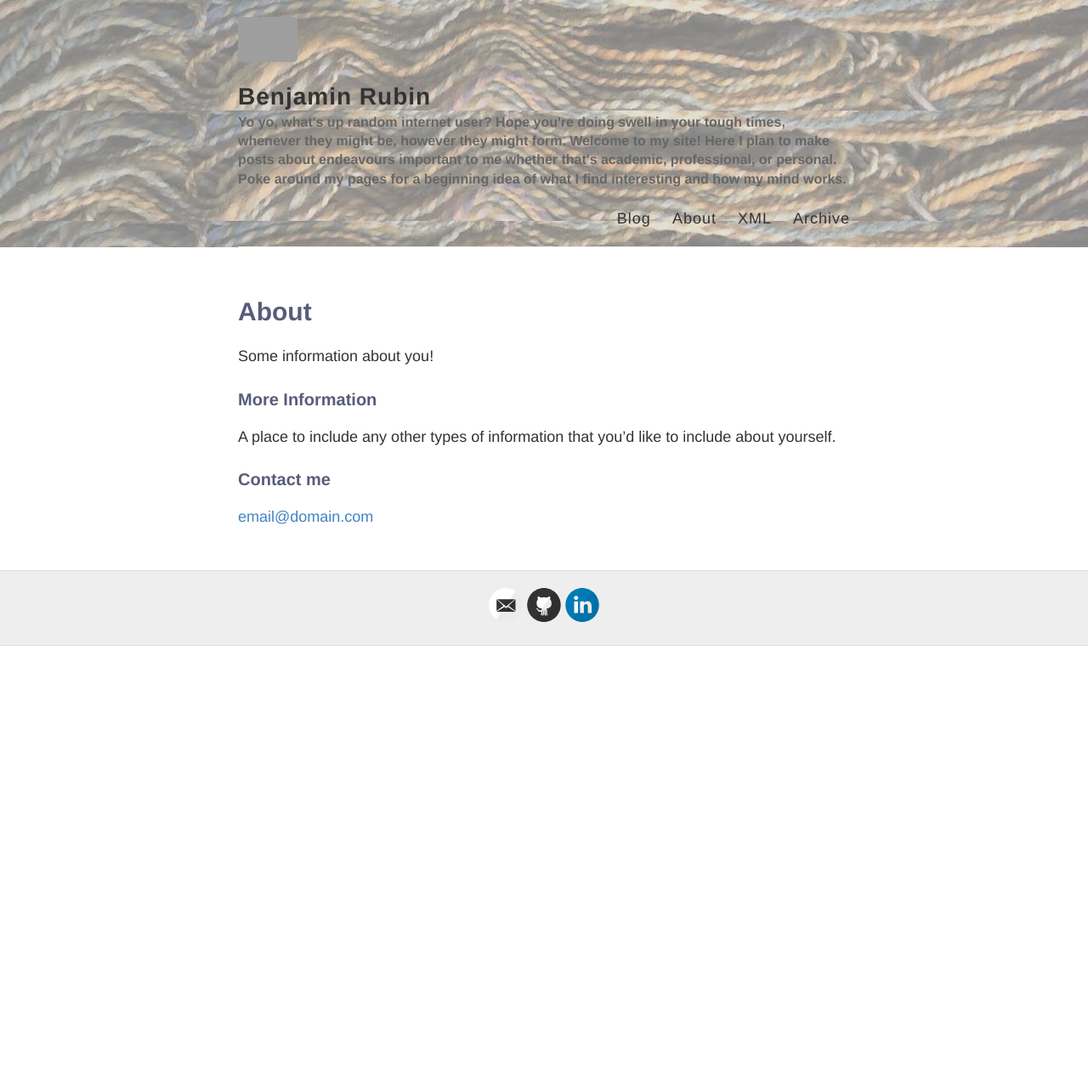
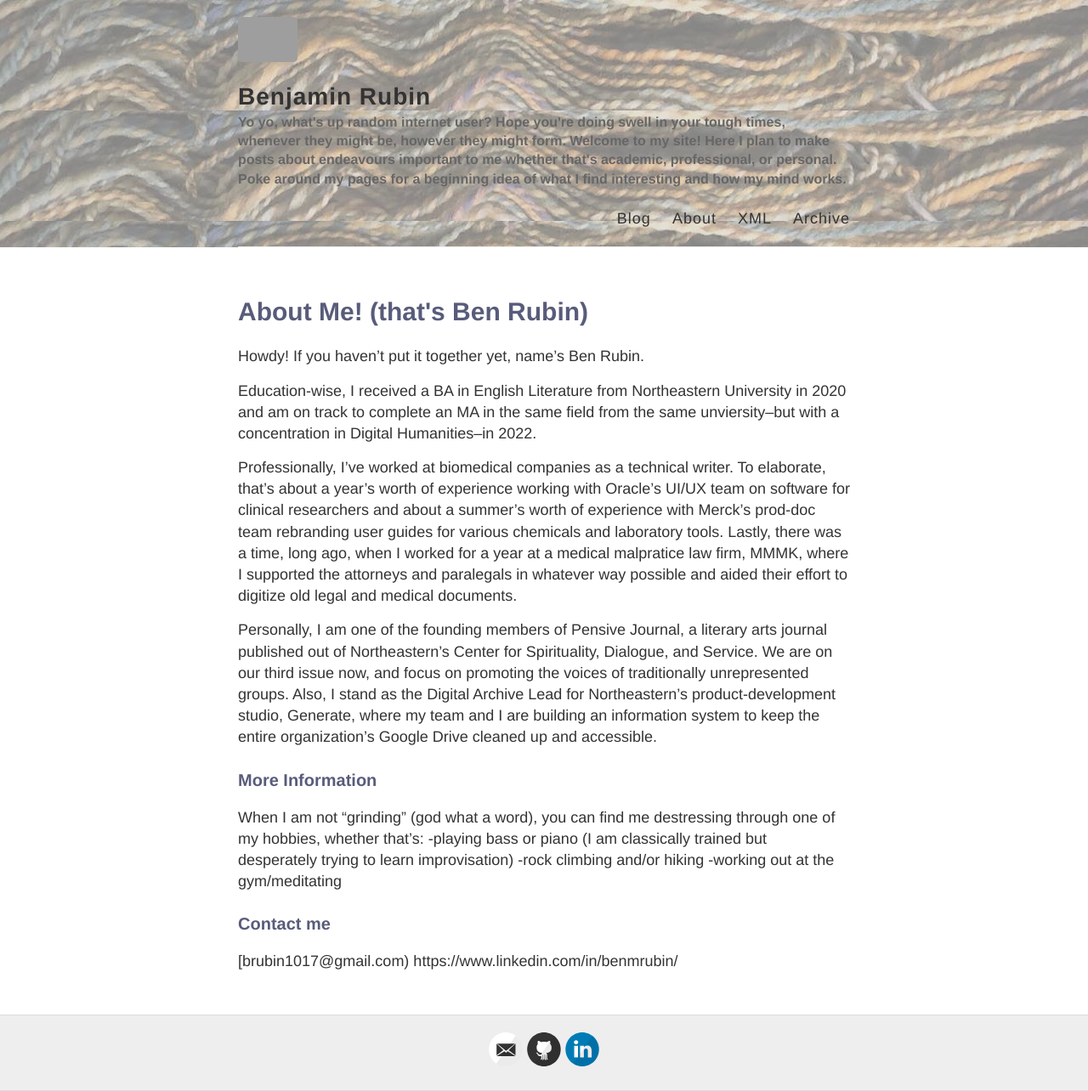
Before and after one commit to ben-rub1n/ben-rub1n.github.io, a Jekyll site: the page built from about.md, in a window 1280 px wide. Shown: the whole page at 85% size. Built offline with Jekyll 4.4.1, drawn with Linux system fonts in a browser that asks for light colours; before the commit the page ends 900 px from its top, so only the background shows below that; grey boxes are pictures that could not be loaded.

Commit message:
Update about.md

```diff
--- a/about.md
+++ b/about.md
@@ -1,15 +1,26 @@
 ---
 layout: page
-title: About
+title: About Me! (that's Ben Rubin)
 permalink: /about/
 ---
 
-Some information about you!
+Howdy!
+If you haven't put it together yet, name's Ben Rubin.
+
+Education-wise, I received a BA in English Literature from Northeastern University in 2020 and am on track to complete an MA in the same field from the same unviersity--but with a concentration in Digital Humanities--in 2022.
+
+Professionally, I've worked at biomedical companies as a technical writer. To elaborate, that's about a year's worth of experience working with Oracle's UI/UX team on software for clinical researchers and about a summer's worth of experience with Merck's prod-doc team rebranding user guides for various chemicals and laboratory tools. Lastly, there was a time, long ago, when I worked for a year at a medical malpratice law firm, MMMK, where I supported the attorneys and paralegals in whatever way possible and aided their effort to digitize old legal and medical documents.
+
+Personally, I am one of the founding members of Pensive Journal, a literary arts journal published out of Northeastern's Center for Spirituality, Dialogue, and Service. We are on our third issue now, and focus on promoting the voices of traditionally unrepresented groups. Also, I stand as the Digital Archive Lead for Northeastern's product-development studio, Generate, where my team and I are building an information system to keep the entire organization's Google Drive cleaned up and accessible.
 
 ### More Information
 
-A place to include any other types of information that you'd like to include about yourself.
+When I am not "grinding" (god what a word), you can find me destressing through one of my hobbies, whether that's:
+-playing bass or piano (I am classically trained but desperately trying to learn improvisation)
+-rock climbing and/or hiking
+-working out at the gym/meditating
 
 ### Contact me
 
-[email@domain.com](mailto:email@domain.com)
+[brubin1017@gmail.com)
+https://www.linkedin.com/in/benmrubin/
```
